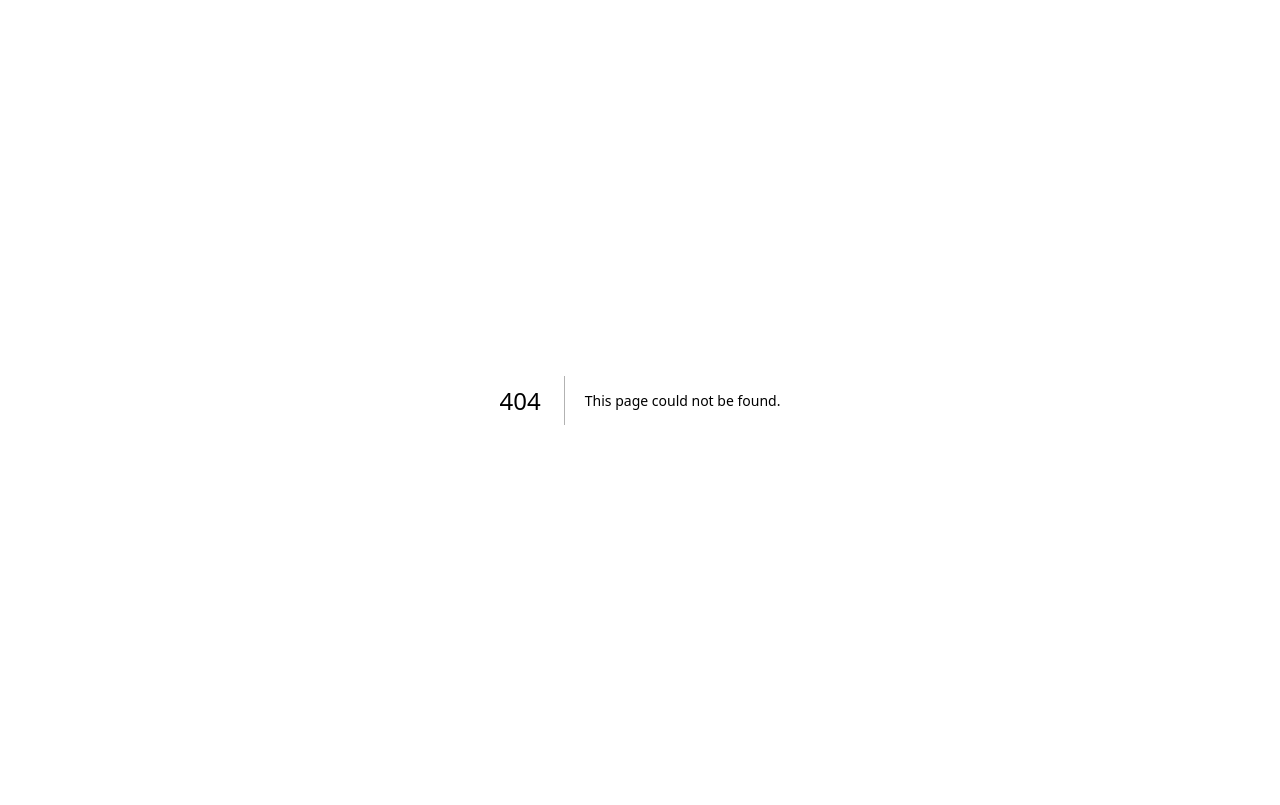
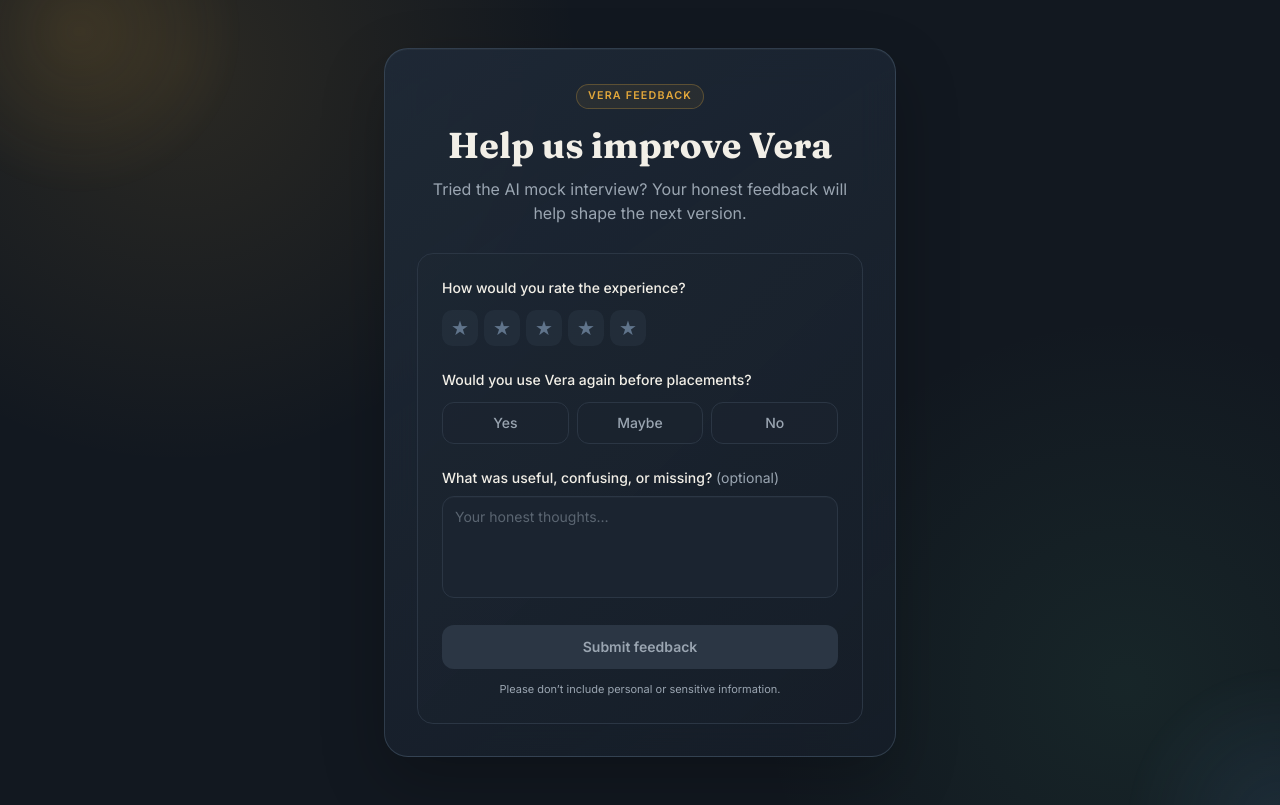
Before and after one commit to shriyansX/Vera-interview-avatar, a Next.js app: page /feedback in a window 1280 px wide. Before the commit this address had no page. Built offline with nearby package versions, Linux system fonts and the light colour scheme.

Commit message:
Add shareable standalone feedback page

```diff
--- /dev/null
+++ b/pages/feedback.js
@@ -0,0 +1,101 @@
+import { useState } from 'react';
+
+export default function FeedbackPage() {
+  const [rating, setRating] = useState(0);
+  const [useAgain, setUseAgain] = useState('');
+  const [comment, setComment] = useState('');
+  const [status, setStatus] = useState('idle');
+  const [error, setError] = useState('');
+
+  const submitFeedback = async (event) => {
+    event.preventDefault();
+    if (!rating || !useAgain || status === 'sending') return;
+
+    setStatus('sending');
+    setError('');
+    try {
+      const response = await fetch('/api/feedback', {
+        method: 'POST',
+        headers: { 'Content-Type': 'application/json' },
+        body: JSON.stringify({ rating, useAgain, comment: comment.trim(), sessionScore: null }),
+      });
+      const data = await response.json();
+      if (!response.ok) throw new Error(data.error || 'Could not send feedback.');
+      setStatus('sent');
+    } catch (err) {
+      setError(err.message);
+      setStatus('idle');
+    }
+  };
+
+  return (
+    <main className="app-shell min-h-screen flex items-center justify-center px-4 py-12">
+      <section className="glass-panel w-full max-w-lg p-6 sm:p-8 animate-fade-up">
+        <div className="text-center mb-7">
+          <span className="eyebrow">Vera feedback</span>
+          <h1 className="font-serif text-3xl sm:text-4xl font-bold text-cream mt-4">Help us improve Vera</h1>
+          <p className="text-muted text-sm sm:text-base mt-3 leading-relaxed">Tried the AI mock interview? Your honest feedback will help shape the next version.</p>
+        </div>
+
+        {status === 'sent' ? (
+          <div className="feedback-form rounded-2xl border border-pass/30 bg-pass/10 p-6 text-center">
+            <p className="text-pass font-medium text-lg">Thank you for sharing your feedback!</p>
+            <p className="text-muted text-sm mt-2">Your response has been recorded.</p>
+            <a href="/" className="inline-block text-amber text-sm underline mt-5 hover:text-cream transition-smooth">Try Vera again</a>
+          </div>
+        ) : (
+          <form onSubmit={submitFeedback} className="feedback-form rounded-2xl border border-ink-700 p-5 sm:p-6">
+            <fieldset className="mb-6">
+              <legend className="text-sm text-cream font-medium mb-3">How would you rate the experience?</legend>
+              <div className="flex gap-1.5" role="radiogroup" aria-label="Rate Vera from one to five">
+                {[1, 2, 3, 4, 5].map(value => (
+                  <button
+                    type="button"
+                    key={value}
+                    onClick={() => setRating(value)}
+                    className={`rating-star ${value <= rating ? 'is-selected' : ''}`}
+                    aria-label={`${value} out of 5`}
+                    aria-pressed={value === rating}
+                  >★</button>
+                ))}
+              </div>
+            </fieldset>
+
+            <fieldset className="mb-6">
+              <legend className="text-sm text-cream font-medium mb-3">Would you use Vera again before placements?</legend>
+              <div className="grid grid-cols-3 gap-2">
+                {['Yes', 'Maybe', 'No'].map(option => (
+                  <button
+                    type="button"
+                    key={option}
+                    onClick={() => setUseAgain(option.toLowerCase())}
+                    className={`selection-card rounded-xl border px-3 py-2.5 text-sm font-medium transition-smooth ${useAgain === option.toLowerCase() ? 'border-amber bg-amber/10 text-cream' : 'border-ink-700 bg-ink-800/60 text-muted hover:border-amber/50'}`}
+                    aria-pressed={useAgain === option.toLowerCase()}
+                  >{option}</button>
+                ))}
+              </div>
+            </fieldset>
+
+            <label htmlFor="comment" className="block text-sm text-cream font-medium mb-2">What was useful, confusing, or missing? <span className="text-muted font-normal">(optional)</span></label>
+            <textarea
+              id="comment"
+              value={comment}
+              onChange={event => setComment(event.target.value.slice(0, 500))}
+              rows={4}
+              maxLength={500}
+              placeholder="Your honest thoughts…"
+              className="answer-input w-full rounded-xl border border-ink-700 bg-ink-800 px-3 py-2.5 text-sm text-cream placeholder-muted/50 focus:border-amber focus:outline-none transition-smooth resize-none"
+            />
+            {error && <p className="text-fail text-xs mt-2" role="alert">{error}</p>}
+            <button
+              type="submit"
+              disabled={!rating || !useAgain || status === 'sending'}
+              className={`button-primary mt-5 w-full rounded-xl py-3 text-sm font-semibold transition-smooth ${rating && useAgain ? 'bg-amber text-ink-900 hover:bg-amber-dark' : 'bg-ink-700 text-muted cursor-not-allowed'}`}
+            >{status === 'sending' ? 'Submitting…' : 'Submit feedback'}</button>
+            <p className="text-[11px] text-muted text-center mt-3">Please don’t include personal or sensitive information.</p>
+          </form>
+        )}
+      </section>
+    </main>
+  );
+}
```
